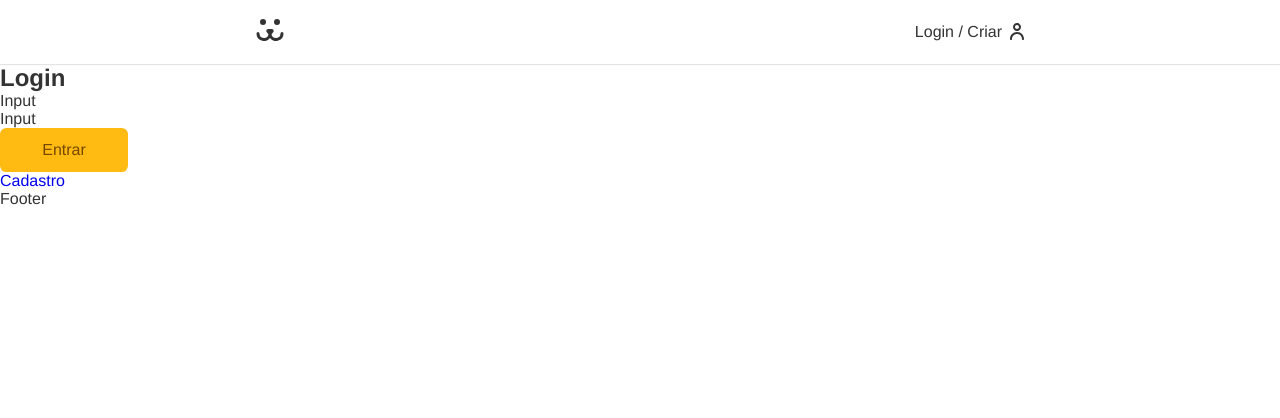
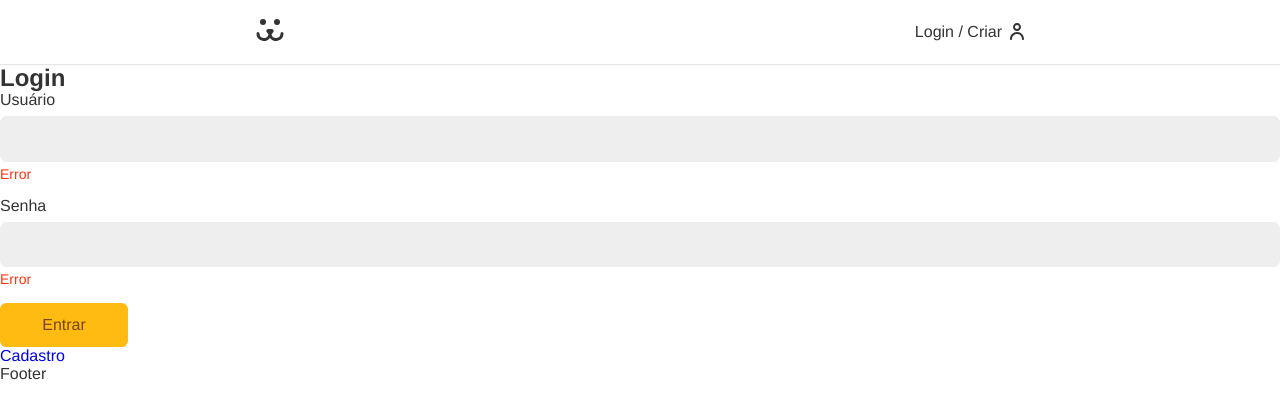
Before and after one commit to alex-candido/dogs-app, a React (Create React App) app: page /Login in a window 1280 px wide. Shown: the top 418 px of the page. Built offline with nearby package versions, Linux system fonts and the light colour scheme.

Commit message:
criado componente Input.js

```diff
--- a/src/Components/Forms/Input.js
+++ b/src/Components/Forms/Input.js
@@ -1,9 +1,15 @@
 import React from 'react'
 import styles from './Input.module.css';
 
-const Input = () => {
+const Input = ({ label, type, name }) => {
   return (
-    <div>Input</div>
+    <div className={styles.wrapper}>
+      <label htmlFor={name} className={styles.label}>
+        {label}
+      </label>
+      <input id={name} name={name} className={styles.input} type={type} />
+      <p className={styles.error}>Error</p>
+    </div>
   )
 }
 
--- a/src/Components/Forms/Input.module.css
+++ b/src/Components/Forms/Input.module.css
@@ -0,0 +1,35 @@
+.wrapper {
+  margin-bottom: 1rem;
+}
+
+.input {
+  border: 1px solid #eee;
+  display: block;
+  width: 100%;
+  font-size: 1rem;
+  padding: 0.8rem;
+  border-radius: 0.4rem;
+  background: #eee;
+  transition: 0.2s;
+}
+
+.input:focus,
+.input:hover {
+  outline: none;
+  border-color: #fb1;
+  background: white;
+  box-shadow: 0 0 0 3px #fea;
+}
+
+.label {
+  display: block;
+  font-size: 1rem;
+  line-height: 1;
+  padding-bottom: 0.5rem;
+}
+
+.error {
+  color: #f31;
+  font-size: 0.875rem;
+  margin-top: 0.25rem;
+}
```
